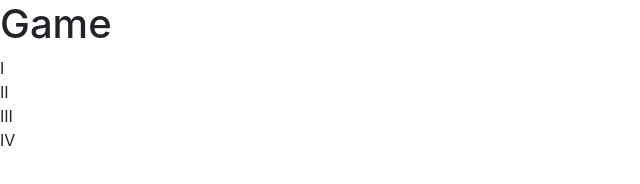
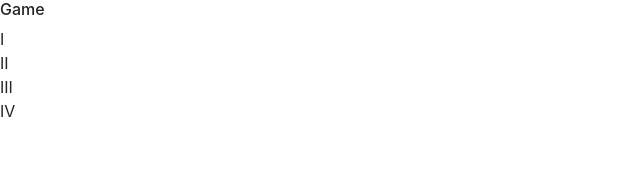
Before and after one commit to fritzable/tic-tac-toe-client, a website built with webpack: page index.html in a window 1280 px wide. Shown: the whole page, without its empty margins (0-640 px from the left). Built offline with nearby package versions, Linux system fonts and the light colour scheme.

```diff
--- a/index.html
+++ b/index.html
@@ -14,7 +14,7 @@
 </head>
 
 <body>
-  <h1>Game</h1>
+  <h6>Game</h6>
   <section class="game-board">
     <div class="square-one">I</div>
     <div class="square-two">II</div>
```
Also changed, not shown: assets/scripts/auth/api.js (added), assets/scripts/auth/events.js (added), assets/scripts/auth/ui.js (added), 1 other file.
